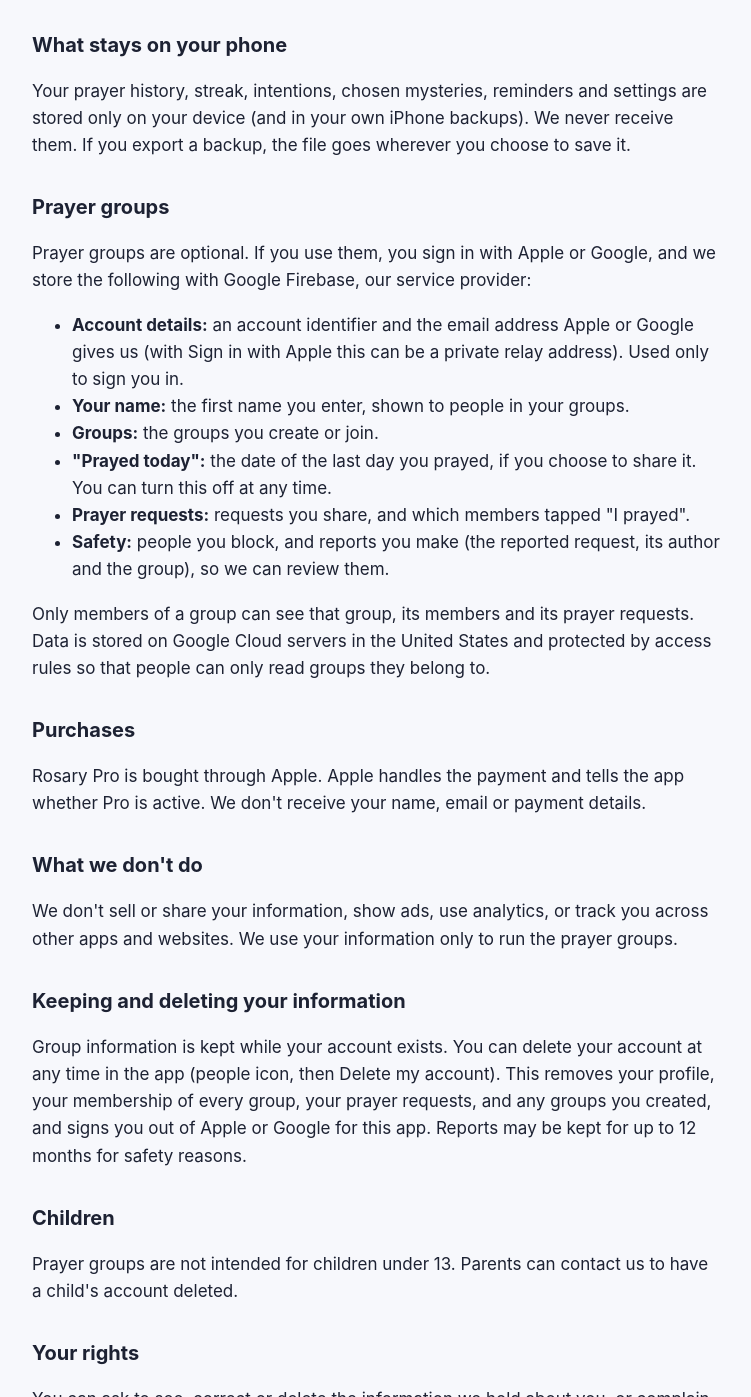
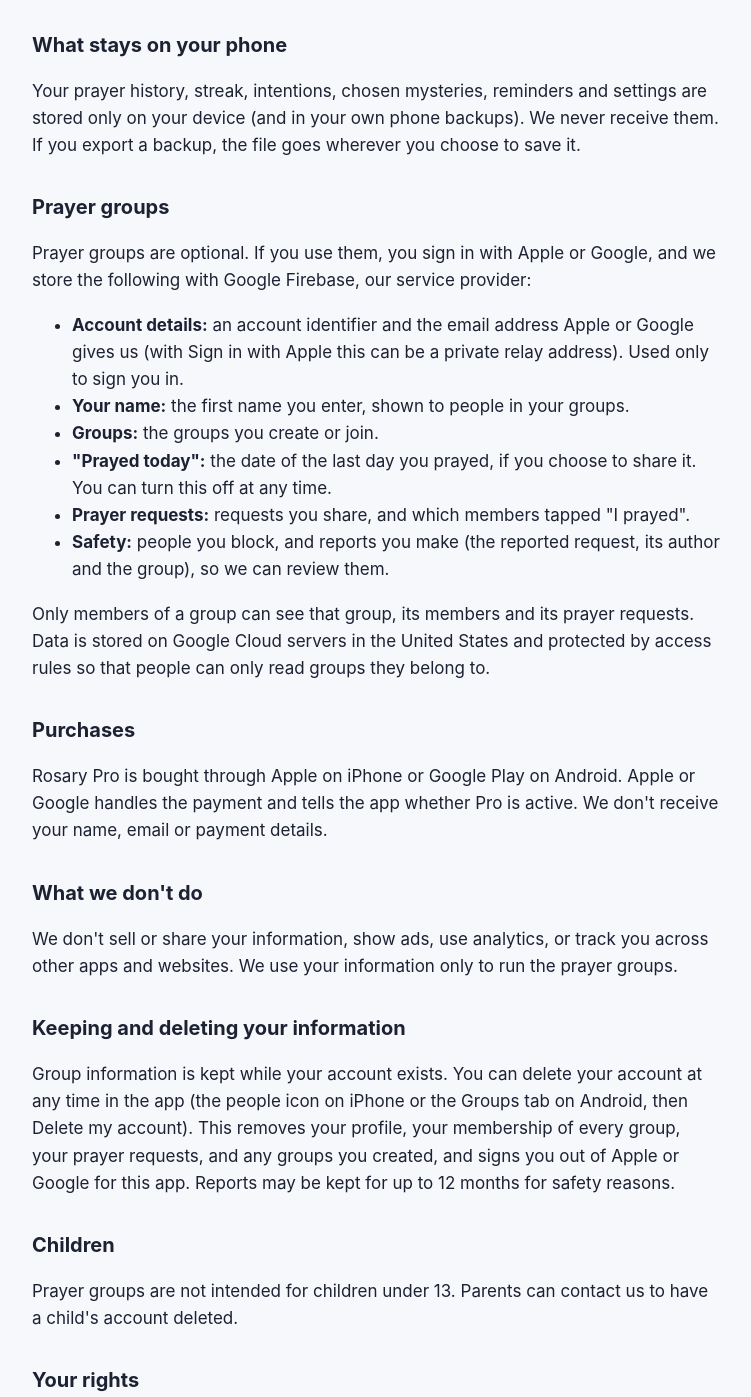
Before and after one commit to philipn1-sketch/rosary-app, a plain HTML site: page privacy.html in a window 1280 px wide. Shown: the part 292-1689 px from the top of the page, without its empty margins (264-1015 px from the left). Drawn offline with Linux system fonts and the light colour scheme.

Commit message:
Google Play wording for Pro, terms and account deletion

```diff
--- a/privacy.html
+++ b/privacy.html
@@ -15,7 +15,7 @@
 <p>Rosary is made by QuickQuote Group PTY LTD, an Australian company ("we", "us"). This policy explains what the app stores, where, and who can see it. In short: your prayer life stays on your phone, nothing is sold, and there are no ads, analytics or tracking.</p>
 
 <h2>What stays on your phone</h2>
-<p>Your prayer history, streak, intentions, chosen mysteries, reminders and settings are stored only on your device (and in your own iPhone backups). We never receive them. If you export a backup, the file goes wherever you choose to save it.</p>
+<p>Your prayer history, streak, intentions, chosen mysteries, reminders and settings are stored only on your device (and in your own phone backups). We never receive them. If you export a backup, the file goes wherever you choose to save it.</p>
 
 <h2>Prayer groups</h2>
 <p>Prayer groups are optional. If you use them, you sign in with Apple or Google, and we store the following with Google Firebase, our service provider:</p>
@@ -30,13 +30,13 @@
 <p>Only members of a group can see that group, its members and its prayer requests. Data is stored on Google Cloud servers in the United States and protected by access rules so that people can only read groups they belong to.</p>
 
 <h2>Purchases</h2>
-<p>Rosary Pro is bought through Apple. Apple handles the payment and tells the app whether Pro is active. We don't receive your name, email or payment details.</p>
+<p>Rosary Pro is bought through Apple on iPhone or Google Play on Android. Apple or Google handles the payment and tells the app whether Pro is active. We don't receive your name, email or payment details.</p>
 
 <h2>What we don't do</h2>
 <p>We don't sell or share your information, show ads, use analytics, or track you across other apps and websites. We use your information only to run the prayer groups.</p>
 
 <h2>Keeping and deleting your information</h2>
-<p>Group information is kept while your account exists. You can delete your account at any time in the app (people icon, then Delete my account). This removes your profile, your membership of every group, your prayer requests, and any groups you created, and signs you out of Apple or Google for this app. Reports may be kept for up to 12 months for safety reasons.</p>
+<p>Group information is kept while your account exists. You can delete your account at any time in the app (the people icon on iPhone or the Groups tab on Android, then Delete my account). This removes your profile, your membership of every group, your prayer requests, and any groups you created, and signs you out of Apple or Google for this app. Reports may be kept for up to 12 months for safety reasons.</p>
 
 <h2>Children</h2>
 <p>Prayer groups are not intended for children under 13. Parents can contact us to have a child's account deleted.</p>
```
Also changed, not shown: support.html (+2 -2 lines), terms.html (+2 -2 lines), ._index.html (added), ._privacy.html (added), ._style.css (added), ._support.html (added), ._terms.html (added), 1 other file.
